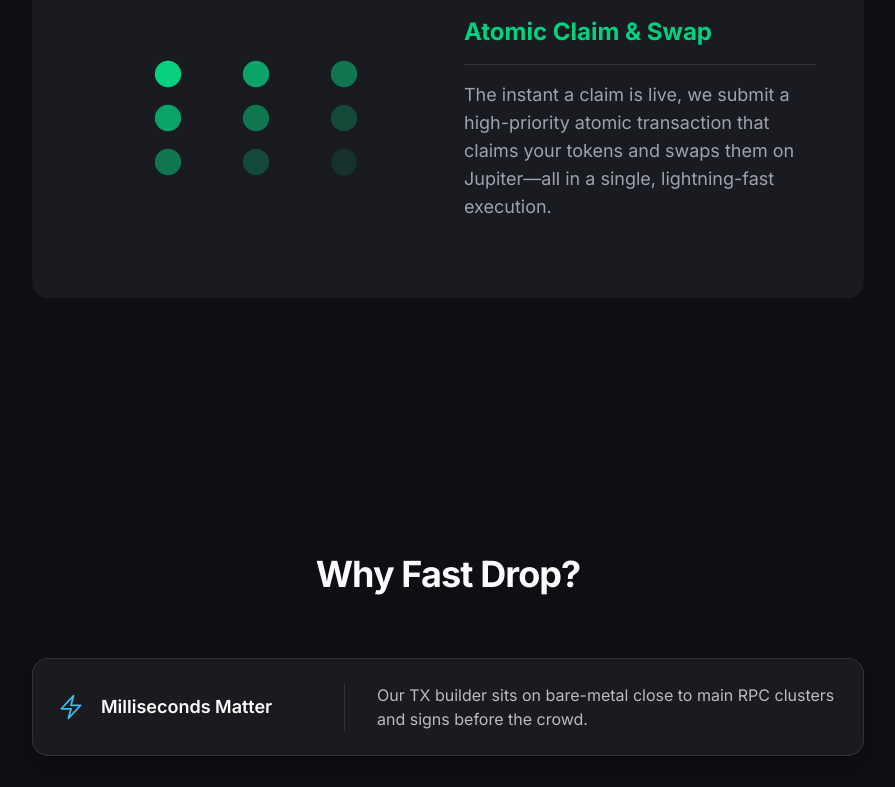
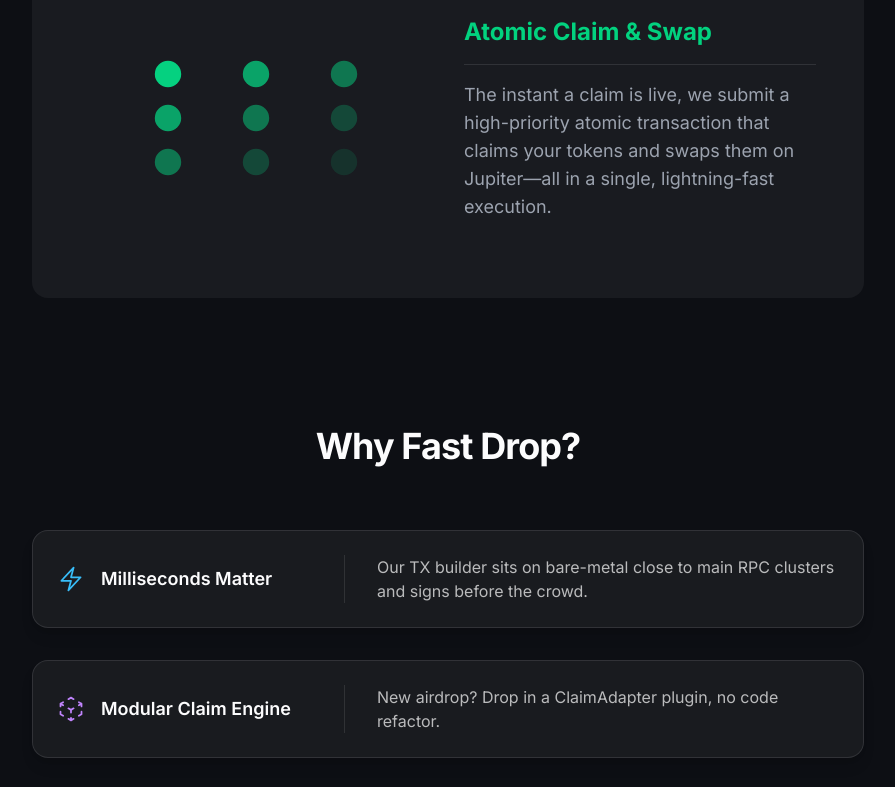
Before and after one commit to felipeldfonseca/fastdrop, a Next.js app in the folder apps/web/: page / in a window 1280 px wide. Shown: the part 1742-2529 px from the top of the page, without its empty margins (192-1087 px from the left). Built offline with nearby package versions, Linux system fonts and the light colour scheme.

Commit message:
fix(landing): reduce and unify vertical spacing between sections

```diff
--- a/apps/web/src/components/landing/FAQ.tsx
+++ b/apps/web/src/components/landing/FAQ.tsx
@@ -29,7 +29,7 @@ const FAQ = () => {
   };
 
   return (
-    <section id="faq" className="py-24 sm:py-32">
+    <section id="faq" className="pt-24 sm:pt-32 pb-24 sm:pb-32">
       <div className="mx-auto max-w-4xl px-6 text-center lg:px-8">
         <h2 className="text-3xl font-bold">FAQs</h2>
       </div>
--- a/apps/web/src/components/landing/HowItWorks.tsx
+++ b/apps/web/src/components/landing/HowItWorks.tsx
@@ -62,7 +62,7 @@ const steps = [
 
 const HowItWorks = () => {
   return (
-    <section id="how-it-works" className="py-24 sm:py-32">
+    <section id="how-it-works" className="pt-24 sm:pt-32">
       <div className="mx-auto max-w-4xl px-6 lg:px-8">
         <div className="mx-auto max-w-2xl text-center">
           <h2 className="text-3xl font-bold tracking-tight text-[--brand-fg] sm:text-4xl">
--- a/apps/web/src/components/landing/Pricing.tsx
+++ b/apps/web/src/components/landing/Pricing.tsx
@@ -18,7 +18,7 @@ const plans = [
 
 const Pricing = () => {
   return (
-    <section id="pricing" className="py-24 sm:py-32">
+    <section id="pricing" className="pt-24 sm:pt-32">
       <div className="mx-auto max-w-4xl px-6 text-center lg:px-8">
         <h2 className="text-3xl font-bold">Plans & Pricing</h2>
       </div>
--- a/apps/web/src/components/landing/WhyFastDrop.tsx
+++ b/apps/web/src/components/landing/WhyFastDrop.tsx
@@ -49,7 +49,7 @@ const WhyFastDrop = () => {
   }
 
   return (
-    <section id="why-fast-drop" className="py-24 sm:py-32">
+    <section id="why-fast-drop" className="pt-24 sm:pt-32">
       <div className="mx-auto max-w-4xl px-6 text-center lg:px-8">
         <h2 className="text-3xl font-bold tracking-tight sm:text-4xl">
           Why Fast Drop?
```
